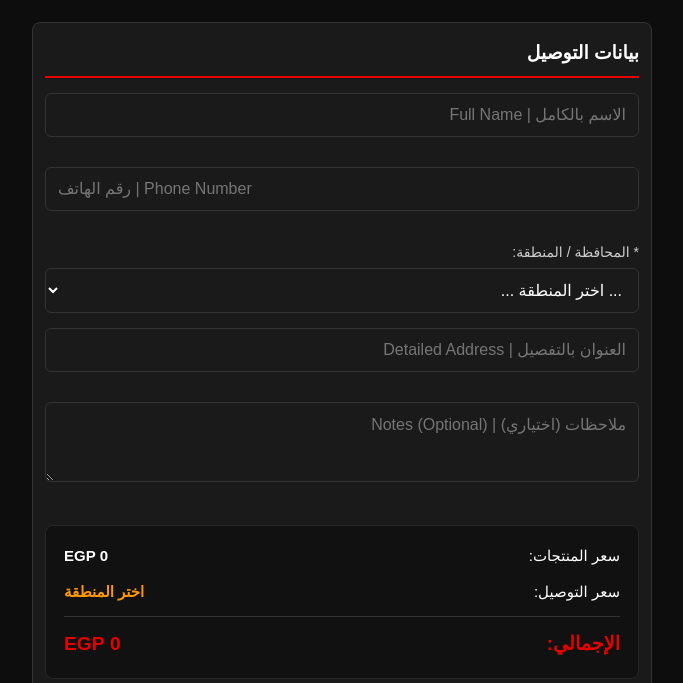
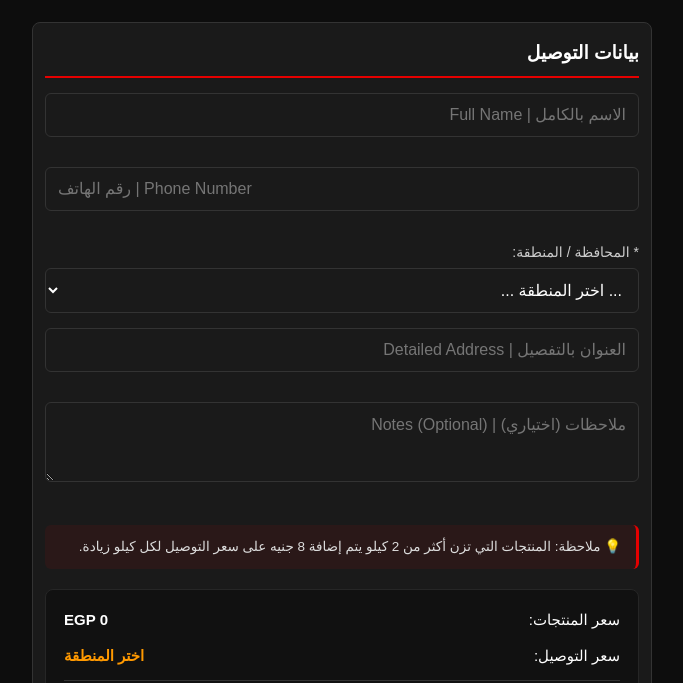
Before and after one commit to Andrew0733/bigmuscle-store, a plain HTML site: page checkout.html in a window 1280 px wide. Shown: the part 117-800 px from the top of the page, without its empty margins (298-981 px from the left). Drawn offline with Linux system fonts and the light colour scheme.

```diff
--- a/checkout.html
+++ b/checkout.html
@@ -44,6 +44,15 @@
                 <div class="form-group" style="margin-bottom: 20px;">
                     <textarea id="notes" placeholder="ملاحظات (اختياري) | Notes (Optional)" style="width: 100%; padding: 12px; font-size: 16px; background: #1a1a1a; border: 1px solid #333; color: #fff; border-radius: 6px; height: 80px; resize: vertical;"></textarea>
                 </div>
+
+                <!-- ملاحظة الشحن للكتل الزائدة -->
+<div class="shipping-weight-info" style="background: rgba(230, 0, 0, 0.08); border-right: 3px solid #E60000; padding: 12px 15px; margin: 15px 0 20px 0; border-radius: 6px;">
+    <p style="margin: 0; font-size: 13.5px; color: #dddddd; line-height: 1.5;"
+       data-ar="💡 ملاحظة: المنتجات التي تزن أكثر من 2 كيلو يتم إضافة 8 جنيه على سعر التوصيل لكل كيلو زيادة."
+       data-en="💡 Note: Products weighing more than 2 kg will incur an extra 8 EGP shipping fee per additional kg.">
+       💡 ملاحظة: المنتجات التي تزن أكثر من 2 كيلو يتم إضافة 8 جنيه على سعر التوصيل لكل كيلو زيادة.
+    </p>
+</div>
 
                 <!-- ملخص الفاتورة -->
                 <div class="order-summary-box" style="background: #111; border: 1px solid #262626; border-radius: 8px; padding: 18px; margin: 20px 0;">
```
